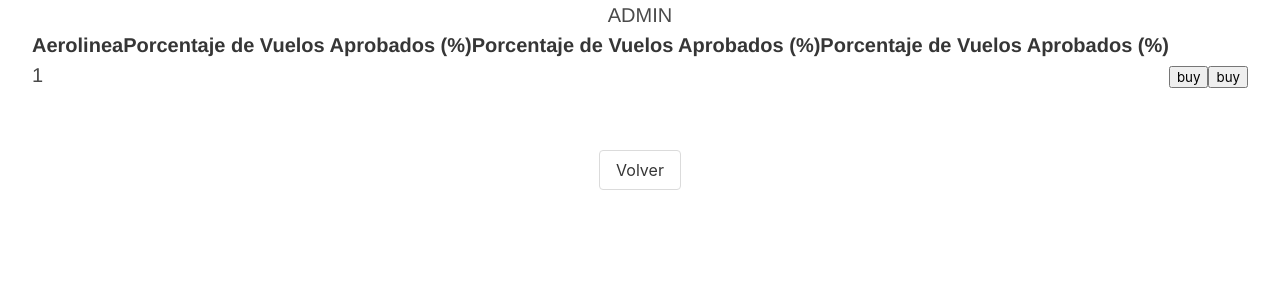
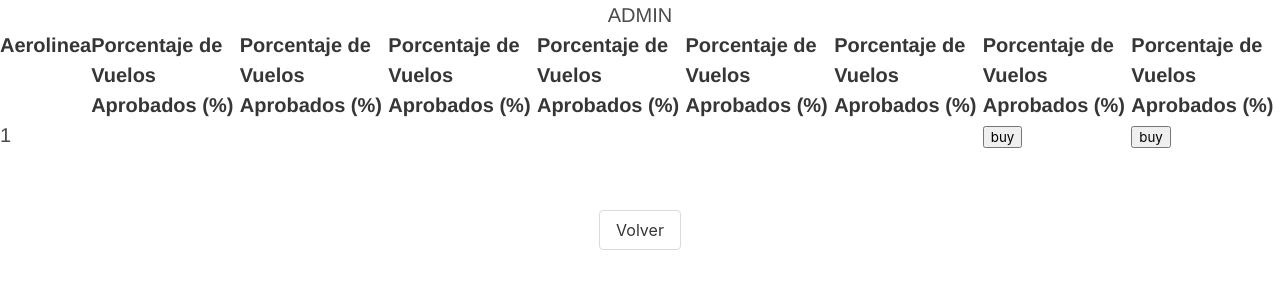
Before and after one commit to Yerko-Contreras/IIC2413-Entrega3, a PHP site: page /views/admin_DGAC.php in a window 1280 px wide. Shown: the top 300 px of the page. Run offline with PHP 8.4, Linux system fonts and the light colour scheme; tables that the repository leaves empty or names only in its code hold one stand-in row (values such as "Sample post"); data that the repository does not hold is empty; some libraries are stand-ins or nearby versions.

Commit message:
col 3.0#

```diff
--- a/Sites/views/admin_DGAC.php
+++ b/Sites/views/admin_DGAC.php
@@ -18,7 +18,12 @@
       <th>Aerolinea</th>
       <th>Porcentaje de Vuelos Aprobados (%)</th>
       <th>Porcentaje de Vuelos Aprobados (%)</th>
-       <th>Porcentaje de Vuelos Aprobados (%)</th>
+      <th>Porcentaje de Vuelos Aprobados (%)</th>
+      <th>Porcentaje de Vuelos Aprobados (%)</th>
+      <th>Porcentaje de Vuelos Aprobados (%)</th>
+      <th>Porcentaje de Vuelos Aprobados (%)</th>
+      <th>Porcentaje de Vuelos Aprobados (%)</th>
+      <th>Porcentaje de Vuelos Aprobados (%)</th>
     </tr>
 
       <?php
```
